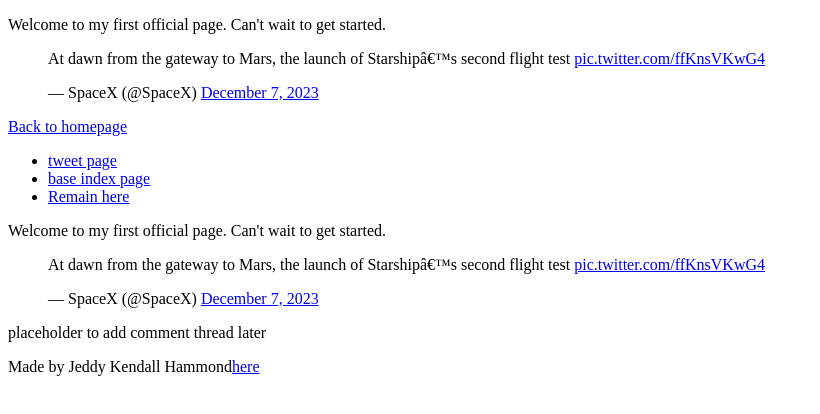
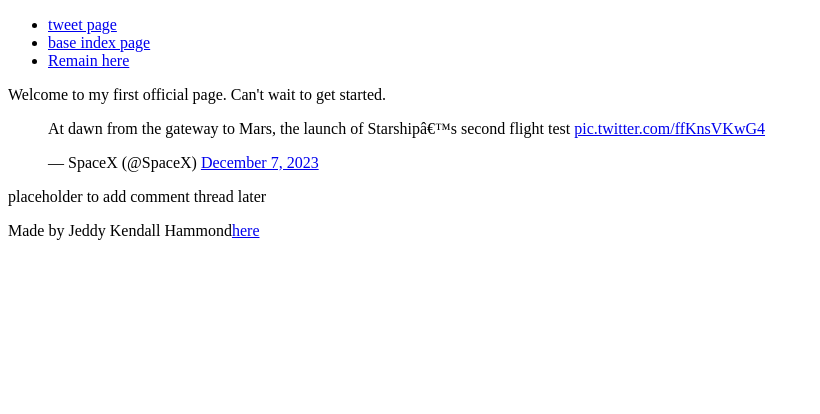
Before and after one commit to NanaAseda-21/My_First_Portfolio, a plain HTML site: page html_basic/tweets.html in a window 1280 px wide. Shown: the whole page, without its empty margins (0-820 px from the left). Drawn offline with Linux system fonts and the light colour scheme.

Commit message:
Tweet again

```diff
--- a/html_basic/tweets.html
+++ b/html_basic/tweets.html
@@ -4,31 +4,19 @@
     <title>My basic webpage</title>
 </head>
 <body>
-    <p>Welcome to my first official page. Can't wait to get started.</p>
-    <blockquote class="twitter-tweet">
-    <p lang="en" dir="ltr">At dawn from the gateway to Mars, the launch of Starship’s second flight test
-    <a href="https://t.co/ffKnsVKwG4">pic.twitter.com/ffKnsVKwG4</a>
-</p>&mdash; SpaceX (@SpaceX)
-<a href="https://twitter.com/SpaceX/status/1732824684683784516?ref_src=twsrc%5Etfw">December 7, 2023</a>
-</blockquote>
-<script async src="https://platform.twitter.com/widgets.js" charset="utf-8">
-
-</script>
-
-    <a href="index.html">Back to homepage</a>
 
     <header>
-        <ul>
-            <li><a href="tweets.html">tweet page</a></li>
-            <li><a href="base_index.html">base index page</a></li>
-            <li><a href="index.html">Remain here</a></li>
-        </ul>
-    </header>
+    <ul>
+        <li><a href="tweets.html">tweet page</a></li>
+        <li><a href="base_index.html">base index page</a></li>
+        <li><a href="index.html">Remain here</a>
+        </li>
+    </ul>
+</header>
 
 <main>
     <article>
-
-         <p>Welcome to my first official page. Can't wait to get started.</p>
+        <p>Welcome to my first official page. Can't wait to get started.</p>
         <blockquote class="twitter-tweet">
         <p lang="en" dir="ltr">At dawn from the gateway to Mars, the launch of Starship’s second flight test
         <a href="https://t.co/ffKnsVKwG4">pic.twitter.com/ffKnsVKwG4</a>
@@ -38,13 +26,14 @@
     <script async src="https://platform.twitter.com/widgets.js" charset="utf-8">
 
     </script>
-
-            <aside>placeholder to add comment thread later</aside>
-        </article>
+    <aside>placeholder to add comment thread later</aside></article>
 </main>
 
-<footer><p>Made by Jeddy Kendall Hammond<a href="https://www.shutterstock.com/search/nord-keyboard?dd_referrer=https%3A%2F%2Fwww.google.com%2F" target="_blank">here</a></p>
+<footer>
+    <p>Made by Jeddy Kendall Hammond<a href="https://www.shutterstock.com/search/nord-keyboard?dd_referrer=https%3A%2F%2Fwww.google.com%2F" target="_blank">here</a></p>
+</footer>
 
-</footer>
+
+
 </body>
 </html>
```
